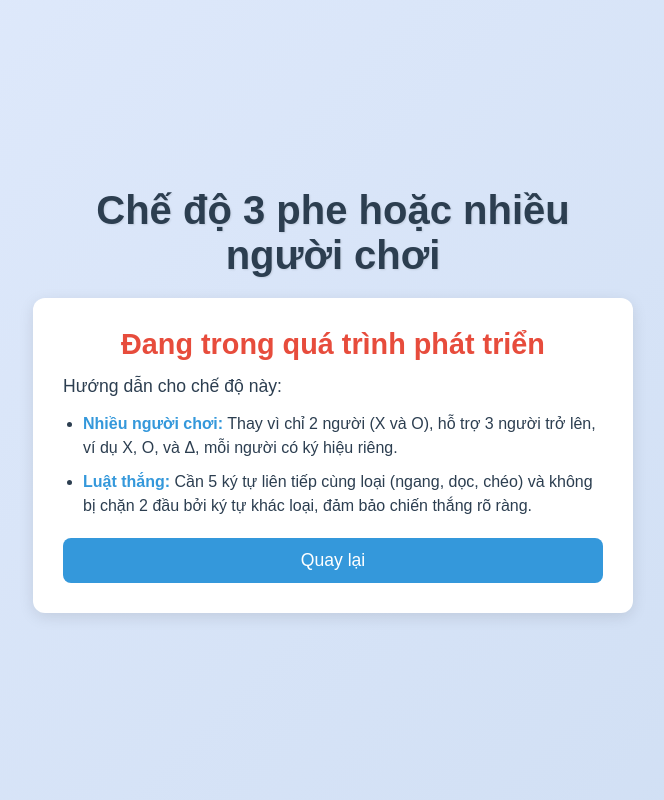
After one commit to HoangPC2801/Game_Caro, a Flask app: page /multiplayer in a window 1280 px wide. The commit adds this page. Shown: the whole page, without its empty margins (307-971 px from the left). Run offline with Flask 3, Linux system fonts and the light colour scheme.

Commit message:
Them nhieu che do

```diff
--- a/app.py
+++ b/app.py
@@ -47,6 +47,14 @@ def ai_game():
 @app.route('/special-mode')
 def special_mode():
     return render_template('special_mode.html')
+
+@app.route('/dynamic-board')
+def dynamic_board():
+    return render_template('dynamic_board.html')
+
+@app.route('/multiplayer')
+def multiplayer():
+    return render_template('multiplayer.html')
 
 def check_win(board, row, col, symbol):
     directions = [(1, 0), (0, 1), (1, 1), (1, -1)]
--- /dev/null
+++ b/static/multiplayer.css
@@ -0,0 +1,113 @@
+/* General Reset and Body Styling */
+* {
+    margin: 0;
+    padding: 0;
+    box-sizing: border-box;
+}
+
+body {
+    font-family: 'Poppins', sans-serif;
+    background: linear-gradient(135deg, #e0eafc, #cfdef3);
+    min-height: 100vh;
+    display: flex;
+    justify-content: center;
+    align-items: center;
+    padding: 20px;
+}
+
+/* Multiplayer Container */
+.multiplayer-container {
+    text-align: center;
+    max-width: 600px;
+    width: 100%;
+}
+
+.multiplayer-container h1 {
+    color: #2c3e50;
+    font-size: 2.5rem;
+    margin-bottom: 20px;
+    text-shadow: 1px 1px 2px rgba(0, 0, 0, 0.1);
+}
+
+/* Info Box Styling */
+.info-box {
+    background: #ffffff;
+    padding: 30px;
+    border-radius: 12px;
+    box-shadow: 0 4px 15px rgba(0, 0, 0, 0.1);
+    text-align: left;
+}
+
+.info-box h2 {
+    color: #e74c3c;
+    font-size: 1.8rem;
+    margin-bottom: 15px;
+    text-align: center;
+}
+
+.info-box p {
+    color: #2c3e50;
+    font-size: 1.1rem;
+    margin-bottom: 15px;
+}
+
+.info-box ul {
+    list-style-type: disc;
+    padding-left: 20px;
+    margin-bottom: 20px;
+}
+
+.info-box li {
+    color: #2c3e50;
+    font-size: 1rem;
+    margin-bottom: 10px;
+    line-height: 1.5;
+}
+
+.info-box li strong {
+    color: #3498db;
+}
+
+/* Back Button */
+.info-box button {
+    display: block;
+    width: 100%;
+    padding: 12px;
+    font-size: 1.1rem;
+    background: #3498db;
+    color: white;
+    border: none;
+    border-radius: 8px;
+    cursor: pointer;
+    transition: background 0.3s ease, transform 0.2s ease;
+}
+
+.info-box button:hover {
+    background: #2980b9;
+    transform: translateY(-2px);
+}
+
+/* Responsive Design */
+@media (max-width: 600px) {
+    .multiplayer-container h1 {
+        font-size: 2rem;
+    }
+
+    .info-box {
+        padding: 20px;
+    }
+
+    .info-box h2 {
+        font-size: 1.5rem;
+    }
+
+    .info-box p,
+    .info-box li {
+        font-size: 0.9rem;
+    }
+
+    .info-box button {
+        font-size: 1rem;
+        padding: 10px;
+    }
+}
--- a/templates/home.html
+++ b/templates/home.html
@@ -14,6 +14,8 @@
             <button onclick="window.location.href='/game'">Chơi với bạn</button>
             <button onclick="window.location.href='/ai-game'">Chơi với AI</button>
             <button onclick="window.location.href='/special-mode'">Chế độ kỹ năng đặc biệt</button>
+            <button onclick="window.location.href='/dynamic-board'">Chế độ bàn cờ động</button>
+            <button onclick="window.location.href='/multiplayer'">Chế độ 3 phe hoặc nhiều người chơi</button>
         </div>
     </div>
 </body>
--- /dev/null
+++ b/templates/multiplayer.html
@@ -0,0 +1,23 @@
+<!DOCTYPE html>
+<html lang="vi">
+<head>
+    <meta charset="UTF-8">
+    <meta name="viewport" content="width=device-width, initial-scale=1.0">
+    <title>Caro Game - Chế độ 3 phe hoặc nhiều người chơi</title>
+    <link rel="stylesheet" href="{{ url_for('static', filename='multiplayer.css') }}">
+</head>
+<body>
+    <div class="multiplayer-container">
+        <h1>Chế độ 3 phe hoặc nhiều người chơi</h1>
+        <div class="info-box">
+            <h2>Đang trong quá trình phát triển</h2>
+            <p>Hướng dẫn cho chế độ này:</p>
+            <ul>
+                <li><strong>Nhiều người chơi:</strong> Thay vì chỉ 2 người (X và O), hỗ trợ 3 người trở lên, ví dụ X, O, và Δ, mỗi người có ký hiệu riêng.</li>
+                <li><strong>Luật thắng:</strong> Cần 5 ký tự liên tiếp cùng loại (ngang, dọc, chéo) và không bị chặn 2 đầu bởi ký tự khác loại, đảm bảo chiến thắng rõ ràng.</li>
+            </ul>
+            <button onclick="window.location.href='/'">Quay lại</button>
+        </div>
+    </div>
+</body>
+</html>
```
Also changed, not shown: static/dynamic_board.css (added, +113 -0 lines), templates/dynamic_board.html (added, +23 -0 lines).
